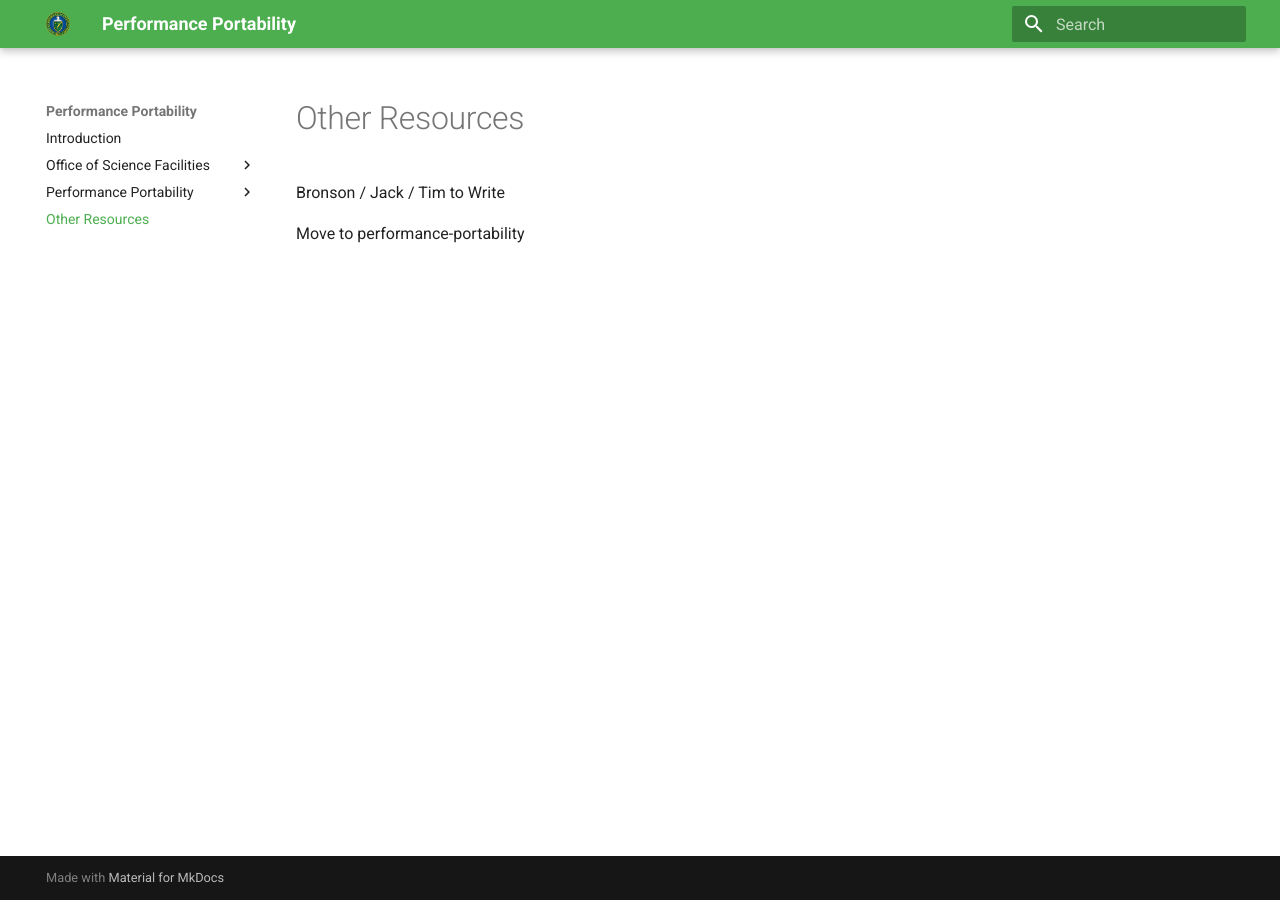
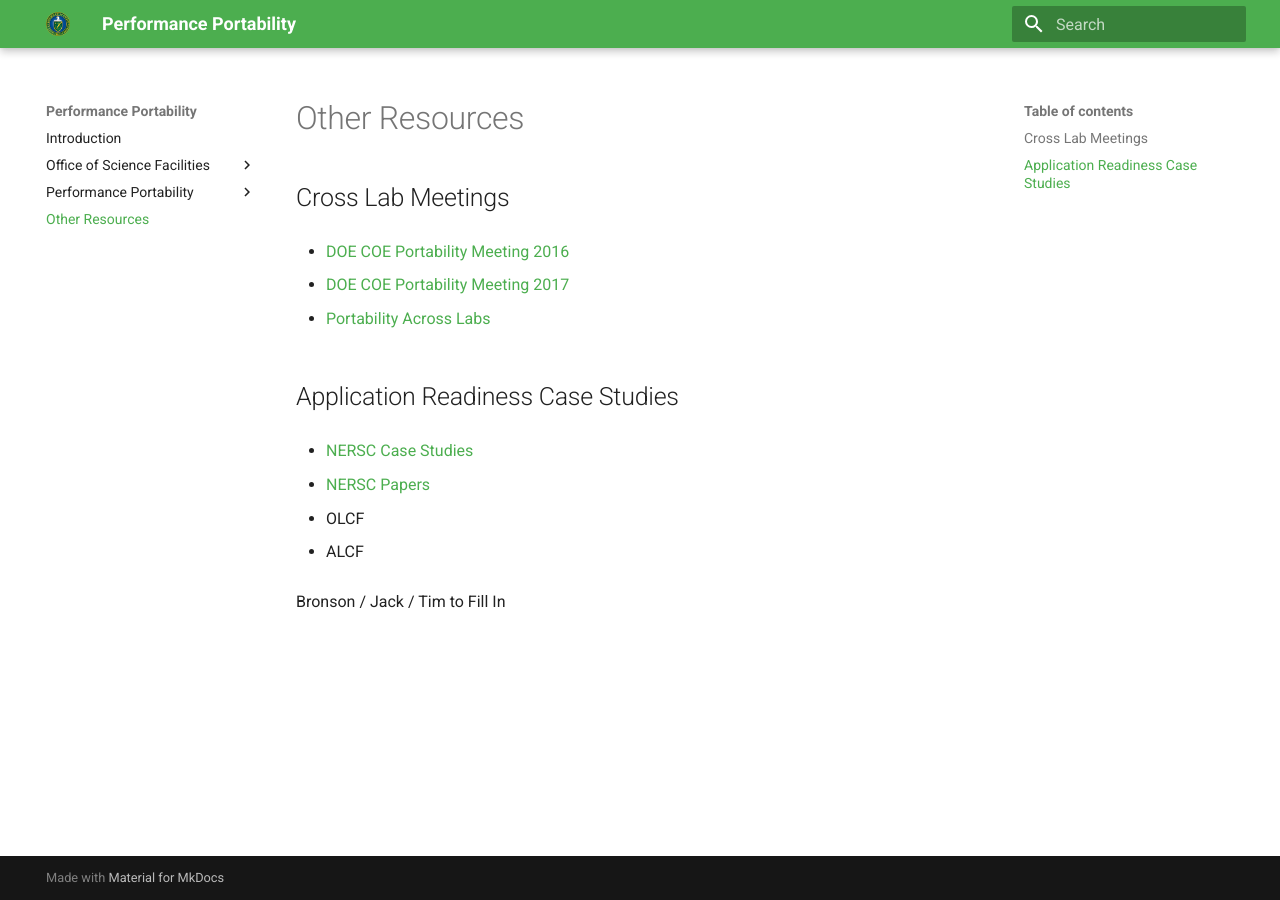
Before and after one commit to jrdeslippe/perfportsite, an MkDocs documentation site: the page built from docs/resources.md, in a window 1280 px wide. Built offline with MkDocs 1.6.1 and Material for MkDocs 9.7.7, drawn with Linux system fonts in a browser that asks for light colours; old or Windows-style settings are respelled for this version of MkDocs.

Commit message:
Some fixes to measurement tables. A little structure for summary and other resources page

```diff
--- a/docs/resources.md
+++ b/docs/resources.md
@@ -1,3 +1,21 @@
-Bronson / Jack / Tim to Write
+# Other Resources
 
-Move to performance-portability
+## Cross Lab Meetings
+
+* [DOE COE Portability Meeting 2016](https://asc.llnl.gov/DOE-COE-Mtg-2016/)
+
+* [DOE COE Portability Meeting 2017](http://www.lanl.gov/asc/doe-coe-mtg-2017.php)
+
+* [Portability Across Labs](http://www.nersc.gov/research-and-development/application-readiness-across-doe-labs/)
+
+## Application Readiness Case Studies
+
+* [NERSC Case Studies](http://www.nersc.gov/users/computational-systems/cori/application-porting-and-performance/application-case-studies/)
+
+* [NERSC Papers](http://www.nersc.gov/users/computational-systems/cori/application-porting-and-performance/application-readiness-papers/)
+
+* OLCF
+
+* ALCF
+
+Bronson / Jack / Tim to Fill In
```
Also changed, not shown: docs/perfport/measurements/index.md (+1 -0 lines), docs/perfport/measurements/knl.md (+4 -4 lines), docs/perfport/summary/index.md (+6 -0 lines).
